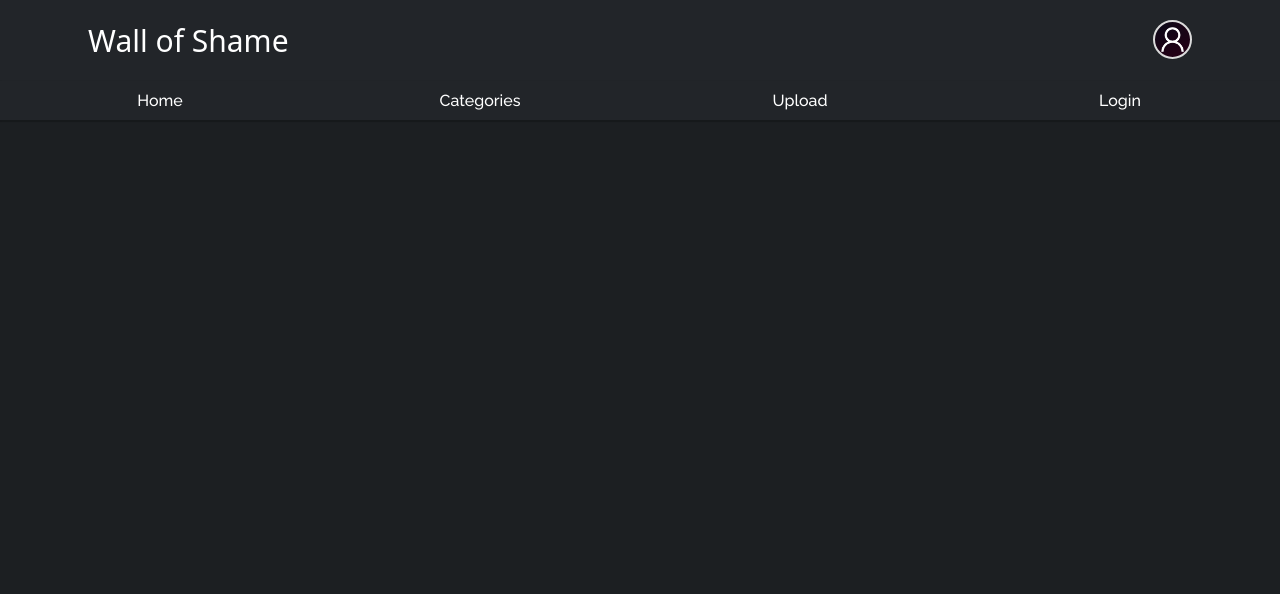
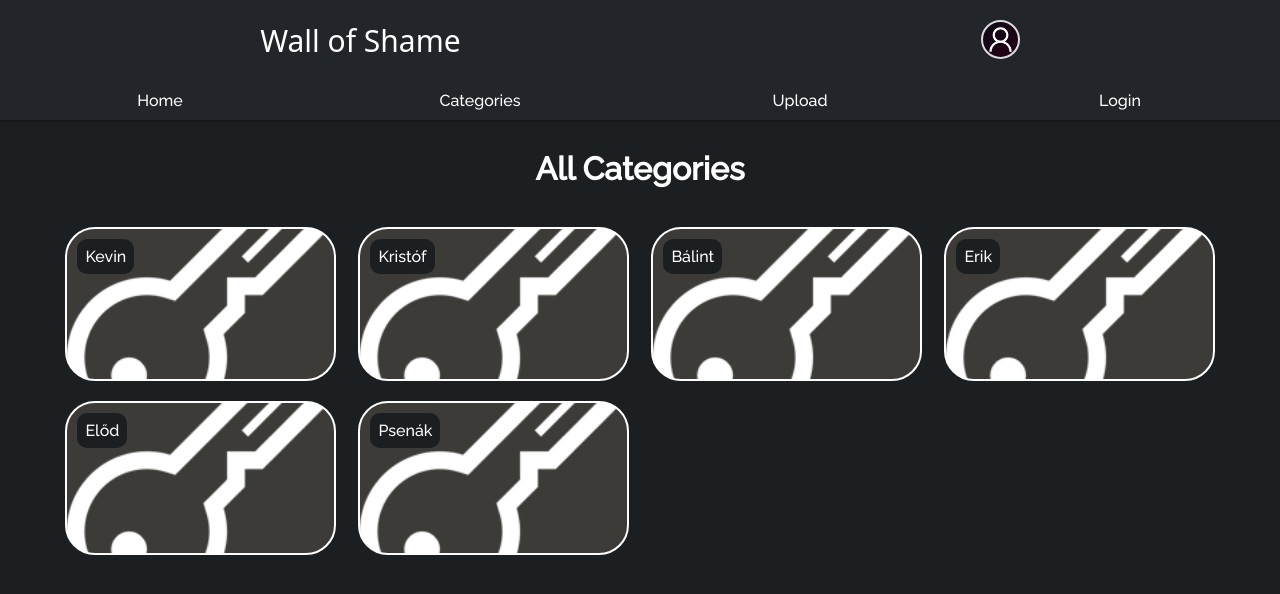
Before and after one commit to vinnix169/HallOfShame, a React (Create React App) app in the folder client/: page /categories in a window 1280 px wide. Shown: the top 594 px of the page. Built offline with nearby package versions, Linux system fonts and the light colour scheme; no server answers; a web font is replaced by a local one.

Commit message:
category
css html

```diff
--- /dev/null
+++ b/client/src/Categories.css
@@ -0,0 +1,43 @@
+.cat-title {
+    padding: 30px 0;
+}
+
+.category-container {
+    display: grid;
+    grid-template-columns: auto auto auto auto;
+    width: 90vw;
+    justify-items: center;
+    align-items: center;
+    gap: 20px;
+    padding: 10px;
+}
+
+.category-container > div {
+    background: url("./img/psw.png");
+    background-position: center;
+    background-repeat: no-repeat;
+    background-size: cover;
+    background-color: rgb(61, 59, 56);
+    width: 20.8vw;
+    height: 11.7vw;
+    border: white 2px solid;
+    border-radius: 30px;
+    cursor: pointer;
+
+}
+
+.category-container > div:hover {
+    transform: scale(1.01);
+    background-color: rgb(255, 255, 255, 0.2)
+
+}
+
+.category-container > div > h4 {
+    font-weight: 100;
+    padding: 8px;
+    margin: 10px;
+    border-radius: 10px;
+    width: fit-content;
+    background-color: #1c1f22;
+
+}
--- a/client/src/Catgories.jsx
+++ b/client/src/Catgories.jsx
@@ -1,8 +1,30 @@
+import "./Categories.css"
+
 const Categories = () => {
     return (
-    <main>
-
-    </main> );
+        <main>
+            <h1 className="cat-title">All Categories</h1>
+            <div className="category-container">
+                <div>
+                    <h4>Kevin</h4>
+                </div>
+                <div>
+                    <h4>Kristóf</h4>
+                </div>
+                <div>
+                    <h4>Bálint</h4>
+                </div>
+                <div>
+                    <h4>Erik</h4>
+                </div>
+                <div>
+                    <h4>Előd</h4>
+                </div>
+                <div>
+                    <h4>Psenák</h4>
+                </div>
+            </div>
+        </main>);
 }
 
 export default Categories;
--- a/client/src/Header.css
+++ b/client/src/Header.css
@@ -23,8 +23,8 @@
 
 .selected-acc-true {
   position: absolute;
-  top: 15px;
-  right: 10vw;
+  top: 20px;
+  right: 24vw;
   width: 150px;
   height: auto;
   background-color: #151718;
--- a/client/src/Header.jsx
+++ b/client/src/Header.jsx
@@ -1,9 +1,11 @@
-import { useState } from "react";
+import { useEffect, useState } from "react";
 import { Link } from "react-router-dom";
+import useFetch from "./useFetch";
 
 const Header = (onSearch) => {
   const [accountSelected, setAccountSelected] = useState(false);
   const [searchInput, setSearchInput] = useState(null);
+  const {user, pending, error} = useFetch("http://localhost:8000/user/get")
 
   const selectAccount = () => {
     if (accountSelected) {
@@ -13,17 +15,20 @@ const Header = (onSearch) => {
     }
   };
 
+
+
   const handleSearch = () => {
     onSearch(searchInput);
   };
-
+  console.log("Logging user:")
+  console.log(user)
   return (
     <>
       <header>
         <div className="header-container">
           <div className="header-upper-container">
             <div className="hos-logo">Wall of Shame</div>
-            <div className="header-upper-space"></div>
+            {pending && <div className="header-upper-space">Welcome {user.username}</div>}
             <a className="header-account" onClick={selectAccount}></a>
 
             <div className={`selected-acc-${accountSelected}`}>
--- a/client/src/PostDetail.jsx
+++ b/client/src/PostDetail.jsx
@@ -8,6 +8,7 @@ const PostDetail = () => {
   const { data, pending, error } = useFetch(
     "http://localhost:8000/post/get/" + id
   );
+  const [isAdmin, setIsAdmin] = useState(false);
   const [displayDate, setDisplayedDate] = useState("");
   const [displayLikes, setDisplayedLike] = useState(0);
   const navigateDeleted = useNavigate();
@@ -72,6 +73,8 @@ const PostDetail = () => {
         .then((data) => {})
         .catch((err) => console.error(err));
     }
+
+
   }, [data]);
 
   return (
```
Also changed, not shown: 1 other file (tests, documents, lock files or other folders).
